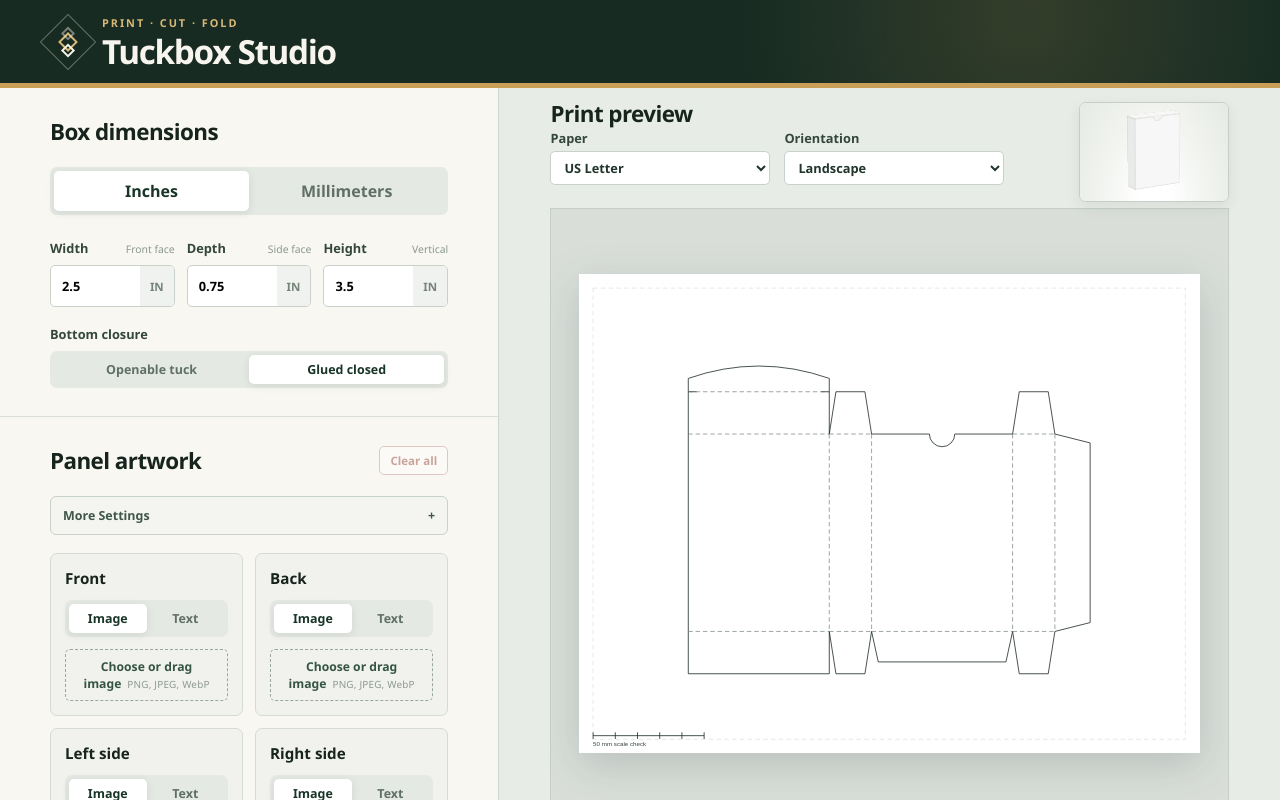
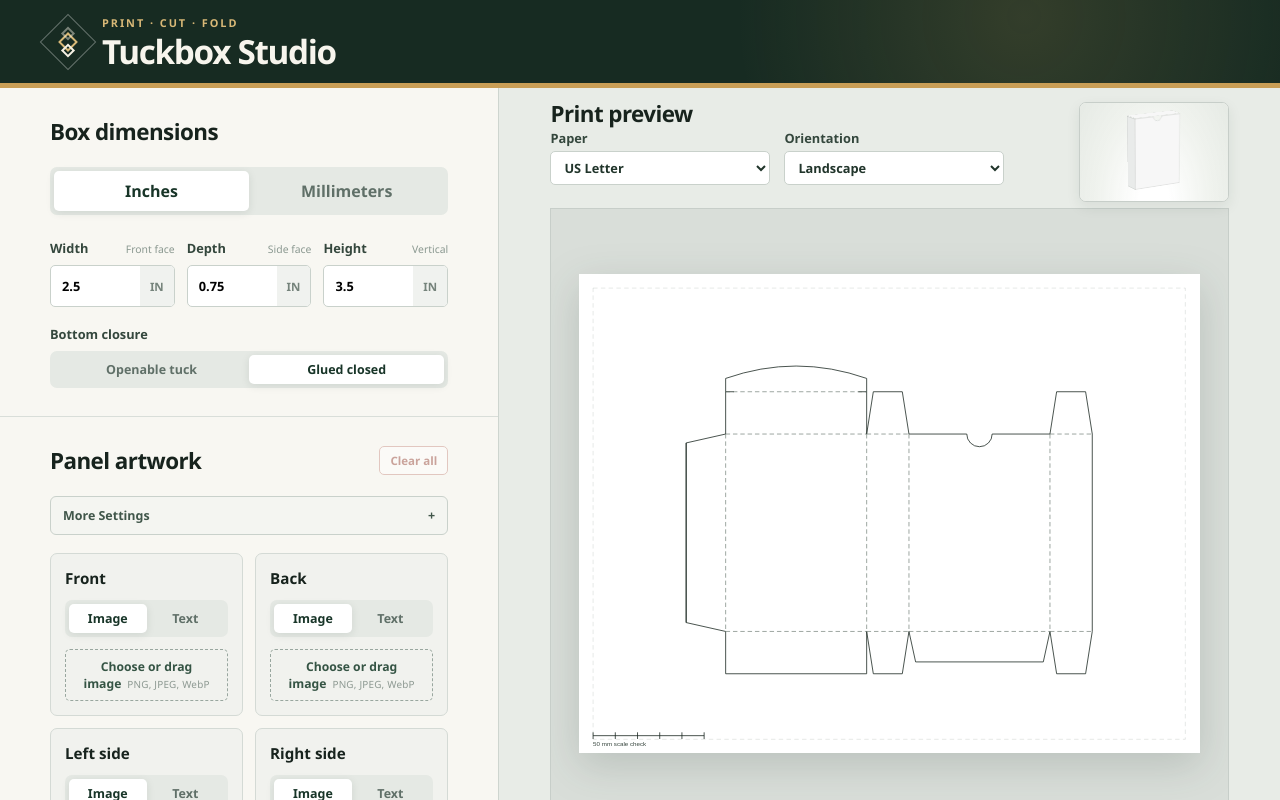
Before and after one commit to dprather12/tuckbox-gen, a React (Vite) app: page / in a window 1280 px wide. Shown: the top 800 px of the page. Built offline with nearby package versions, Linux system fonts and the light colour scheme.

Commit message:
move glue flap to left. add manual sizing of that flap

```diff
--- a/src/App.tsx
+++ b/src/App.tsx
@@ -9,6 +9,7 @@ import {
   fitsOnPaper,
   geometryForPage,
   resolvePaper,
+  fromMillimeters,
   toMillimeters
 } from "./geometry";
 import { downloadPdf, downloadSvg } from "./export";
@@ -38,6 +39,8 @@ export default function App() {
   const [paperSize, setPaperSize] = useState<PaperSize>(initialPreferences.paperSize);
   const [orientation, setOrientation] = useState<Orientation>(initialPreferences.orientation);
   const [bottomClosure, setBottomClosure] = useState<BottomClosure>(initialPreferences.bottomClosure);
+  const [manualGlueTab, setManualGlueTab] = useState(initialPreferences.manualGlueTab);
+  const [glueTabWidth, setGlueTabWidth] = useState(initialPreferences.glueTabWidth);
   const [colorFlaps, setColorFlaps] = useState(initialPreferences.colorFlaps);
   const [showPrintLines, setShowPrintLines] = useState(initialPreferences.showPrintLines);
   const [showThumbNotch, setShowThumbNotch] = useState(initialPreferences.showThumbNotch);
@@ -57,6 +60,8 @@ export default function App() {
       paperSize,
       orientation,
       bottomClosure,
+      manualGlueTab,
+      glueTabWidth,
       colorFlaps,
       showPrintLines,
       showThumbNotch,
@@ -70,6 +75,8 @@ export default function App() {
     paperSize,
     orientation,
     bottomClosure,
+    manualGlueTab,
+    glueTabWidth,
     colorFlaps,
     showPrintLines,
     showThumbNotch,
@@ -87,16 +94,39 @@ export default function App() {
     [dimensions, unit]
   );
   const rawGeometry = useMemo(
-    () => calculateDieline(dimensionsMm, bottomClosure),
-    [dimensionsMm, bottomClosure]
+    () =>
+      calculateDieline(
+        dimensionsMm,
+        bottomClosure,
+        manualGlueTab ? toMillimeters(glueTabWidth, unit) : undefined
+      ),
+    [dimensionsMm, bottomClosure, manualGlueTab, glueTabWidth, unit]
   );
   const paper = useMemo(
     () => resolvePaper(paperSize, orientation, rawGeometry.totalWidth, rawGeometry.totalHeight),
     [paperSize, orientation, rawGeometry]
   );
   const geometry = useMemo(
-    () => geometryForPage(dimensionsMm, paper, bottomClosure),
-    [dimensionsMm, paper, bottomClosure]
+    () =>
+      geometryForPage(
+        dimensionsMm,
+        paper,
+        bottomClosure,
+        manualGlueTab ? toMillimeters(glueTabWidth, unit) : undefined
+      ),
+    [dimensionsMm, paper, bottomClosure, manualGlueTab, glueTabWidth, unit]
+  );
+  const displayedGlueTabWidth = manualGlueTab
+    ? glueTabWidth
+    : fromMillimeters(rawGeometry.glueTab, unit);
+  const displayedGlueTabValue = Number(
+    displayedGlueTabWidth.toFixed(unit === "in" ? 2 : 1)
+  );
+  const glueTabInputWidth = `calc(${String(displayedGlueTabValue).length}ch + 5.5rem)`;
+  const glueTabSliderMax = Math.max(
+    unit === "in" ? 2 : 50,
+    dimensions.depth * 2,
+    displayedGlueTabWidth
   );
   const dimensionsValid = Object.values(dimensionsMm).every(
     (value) => Number.isFinite(value) && value > 0
@@ -340,8 +370,51 @@ export default function App() {
                       checked={showThumbNotch}
                       onChange={(event) => setShowThumbNotch(event.target.checked)}
                     />
-                    Include front thumb cutout
+                    Include front cutout notch
                   </label>
+                  <div className="field glue-tab-field">
+                    <span>
+                      Glue flap width
+                      <small>{manualGlueTab ? "Manual override" : "Automatic"}</small>
+                    </span>
+                    <label className="manual-glue-toggle">
+                      <input
+                        type="checkbox"
+                        checked={manualGlueTab}
+                        onChange={(event) => {
+                          const checked = event.target.checked;
+                          if (checked) {
+                            setGlueTabWidth(fromMillimeters(rawGeometry.glueTab, unit));
+                          }
+                          setManualGlueTab(checked);
+                        }}
+                      />
+                      Set manually
+                    </label>
+                    <div className="glue-tab-slider">
+                      <input
+                        type="range"
+                        min={unit === "in" ? 0.01 : 0.1}
+                        max={glueTabSliderMax}
+                        step={unit === "in" ? 0.01 : 0.1}
+                        value={displayedGlueTabWidth}
+                        disabled={!manualGlueTab}
+                        onChange={(event) => setGlueTabWidth(Number(event.target.value))}
+                        aria-label="Glue flap width"
+                      />
+                      <div className="number-input glue-tab-number" style={{ width: glueTabInputWidth }}>
+                        <input
+                          type="number"
+                          min={unit === "in" ? 0.01 : 0.1}
+                          step={unit === "in" ? 0.01 : 0.1}
+                          value={displayedGlueTabValue}
+                          disabled={!manualGlueTab}
+                          onChange={(event) => setGlueTabWidth(Number(event.target.value))}
+                        />
+                        <b>{unit}</b>
+                      </div>
+                    </div>
+                  </div>
                 </div>
               )}
             </div>
--- a/src/geometry.ts
+++ b/src/geometry.ts
@@ -13,6 +13,7 @@ import type {
 export const BLEED_MM = 3;
 export const SAFE_MARGIN_MM = 6.35;
 export const MAX_FLAP_MM = 19.05;
+export const MAX_GLUE_TAB_MM = 17.78;
 
 const PAPER_SIZES: Record<PaperSize, { width: number; height: number; name: string }> = {
   letter: { width: 215.9, height: 279.4, name: "US Letter" },
@@ -29,20 +30,25 @@ export function fromMillimeters(value: number, unit: Unit): number {
 
 export function calculateDieline(
   dimensions: BoxDimensions,
-  bottomClosure: BottomClosure = "tuck"
+  bottomClosure: BottomClosure = "tuck",
+  glueTabOverride?: number
 ): Omit<DielineGeometry, "pageX" | "pageY"> {
   const { width: w, depth: d, height: h } = dimensions;
-  const glueTab = w * 0.25;
+  const automaticGlueTab = Math.min(d * 0.95, MAX_GLUE_TAB_MM);
+  const glueTab =
+    glueTabOverride !== undefined && Number.isFinite(glueTabOverride) && glueTabOverride > 0
+      ? glueTabOverride
+      : automaticGlueTab;
   const tuckLip = Math.min(MAX_FLAP_MM, Math.max(9, d * 0.9));
   const topFlapDepth = d + tuckLip;
   const bottomFlapDepth = bottomClosure === "tuck" ? d + tuckLip : d;
   const flapDepth = topFlapDepth;
   const bodyY = topFlapDepth;
 
-  const back: Rect = { x: 0, y: bodyY, width: w, height: h };
-  const left: Rect = { x: w, y: bodyY, width: d, height: h };
-  const front: Rect = { x: w + d, y: bodyY, width: w, height: h };
-  const right: Rect = { x: 2 * w + d, y: bodyY, width: d, height: h };
+  const back: Rect = { x: glueTab, y: bodyY, width: w, height: h };
+  const left: Rect = { x: glueTab + w, y: bodyY, width: d, height: h };
+  const front: Rect = { x: glueTab + w + d, y: bodyY, width: w, height: h };
+  const right: Rect = { x: glueTab + 2 * w + d, y: bodyY, width: d, height: h };
 
   return {
     totalWidth: 2 * w + 2 * d + glueTab,
@@ -52,11 +58,11 @@ export function calculateDieline(
     flapDepth,
     tuckLip,
     panels: { back, left, front, right },
-    top: { x: 0, y: tuckLip, width: w, height: d },
-    bottom: { x: 0, y: bodyY + h, width: w, height: d },
+    top: { x: glueTab, y: tuckLip, width: w, height: d },
+    bottom: { x: glueTab, y: bodyY + h, width: w, height: d },
     bottomUnderFlap:
       bottomClosure === "glued"
-        ? { x: w + d, y: bodyY + h, width: w, height: d * 0.72 }
+        ? { x: glueTab + w + d, y: bodyY + h, width: w, height: d * 0.72 }
         : undefined,
     bottomClosure
   };
@@ -117,9 +123,10 @@ export function resolvePaper(
 export function geometryForPage(
   dimensions: BoxDimensions,
   paper: Paper,
-  bottomClosure: BottomClosure = "tuck"
+  bottomClosure: BottomClosure = "tuck",
+  glueTabOverride?: number
 ): DielineGeometry {
-  const geometry = calculateDieline(dimensions, bottomClosure);
+  const geometry = calculateDieline(dimensions, bottomClosure, glueTabOverride);
   return {
     ...geometry,
     pageX: (paper.width - geometry.totalWidth) / 2,
--- a/src/preferences.ts
+++ b/src/preferences.ts
@@ -15,6 +15,8 @@ export interface Preferences {
   paperSize: PaperSize;
   orientation: Orientation;
   bottomClosure: BottomClosure;
+  manualGlueTab: boolean;
+  glueTabWidth: number;
   colorFlaps: boolean;
   showPrintLines: boolean;
   showThumbNotch: boolean;
@@ -33,6 +35,8 @@ export const DEFAULT_PREFERENCES: Preferences = {
   paperSize: "letter",
   orientation: "landscape",
   bottomClosure: "glued",
+  manualGlueTab: false,
+  glueTabWidth: 0.6,
   colorFlaps: true,
   showPrintLines: true,
   showThumbNotch: true,
@@ -71,6 +75,10 @@ export function loadPreferences(): Preferences {
       bottomClosure: stored.bottomClosure === "glued" || stored.bottomClosure === "tuck"
         ? stored.bottomClosure
         : DEFAULT_PREFERENCES.bottomClosure,
+      manualGlueTab: DEFAULT_PREFERENCES.manualGlueTab,
+      glueTabWidth: isPositiveNumber(stored.glueTabWidth)
+        ? stored.glueTabWidth
+        : DEFAULT_PREFERENCES.glueTabWidth,
       colorFlaps: typeof stored.colorFlaps === "boolean"
         ? stored.colorFlaps
         : DEFAULT_PREFERENCES.colorFlaps,
--- a/src/styles.css
+++ b/src/styles.css
@@ -137,6 +137,16 @@ select { width: 100%; padding: 11px; border: 1px solid #c9d1cb; border-radius: 5
 .range-grid label { display: grid; gap: 3px; color: #627168; font-size: .65rem; }
 .range-grid label span { display: flex; justify-content: space-between; }
 .range-grid input { width: 100%; accent-color: #355b48; }
+.glue-tab-field {
+  margin-top: 2px;
+  padding-top: 10px;
+  border-top: 1px solid #e0e4e1;
+}
+.manual-glue-toggle { display: flex; align-items: center; gap: 7px; color: #42564b; font-size: .75rem; }
+.glue-tab-slider { display: grid; grid-template-columns: minmax(0, 1fr) max-content; gap: 10px; align-items: center; }
+.glue-tab-slider > input { width: 100%; accent-color: #355b48; }
+.glue-tab-slider input:disabled { opacity: .5; cursor: not-allowed; }
+.glue-tab-number { min-width: 8.5rem; max-width: 100%; }
 .crop-controls { display: grid; gap: 10px; }
 .crop-help { margin: 0; color: #718078; font-size: .65rem; line-height: 1.35; }
 .crop-actions { display: flex; align-items: end; justify-content: space-between; gap: 10px; }
@@ -527,6 +537,18 @@ select { width: 100%; padding: 11px; border: 1px solid #c9d1cb; border-radius: 5
   font-weight: 700;
   cursor: pointer;
 }
+.more-settings-content .glue-tab-field > span {
+  color: #53645b;
+  font-size: .72rem;
+}
+.more-settings-content .glue-tab-slider .number-input {
+  display: flex;
+}
+.more-settings-content .glue-tab-slider .number-input input {
+  min-width: 4rem;
+  width: 100%;
+  accent-color: auto;
+}
 .more-settings-content input { accent-color: #315a46; }
 .wrap-art-card { grid-column: 1 / -1; }
 .wrap-art-card .segmented { grid-template-columns: repeat(3, 1fr); }
```
Also changed, not shown: src/components/DielinePreview.tsx (+10 -8 lines).
